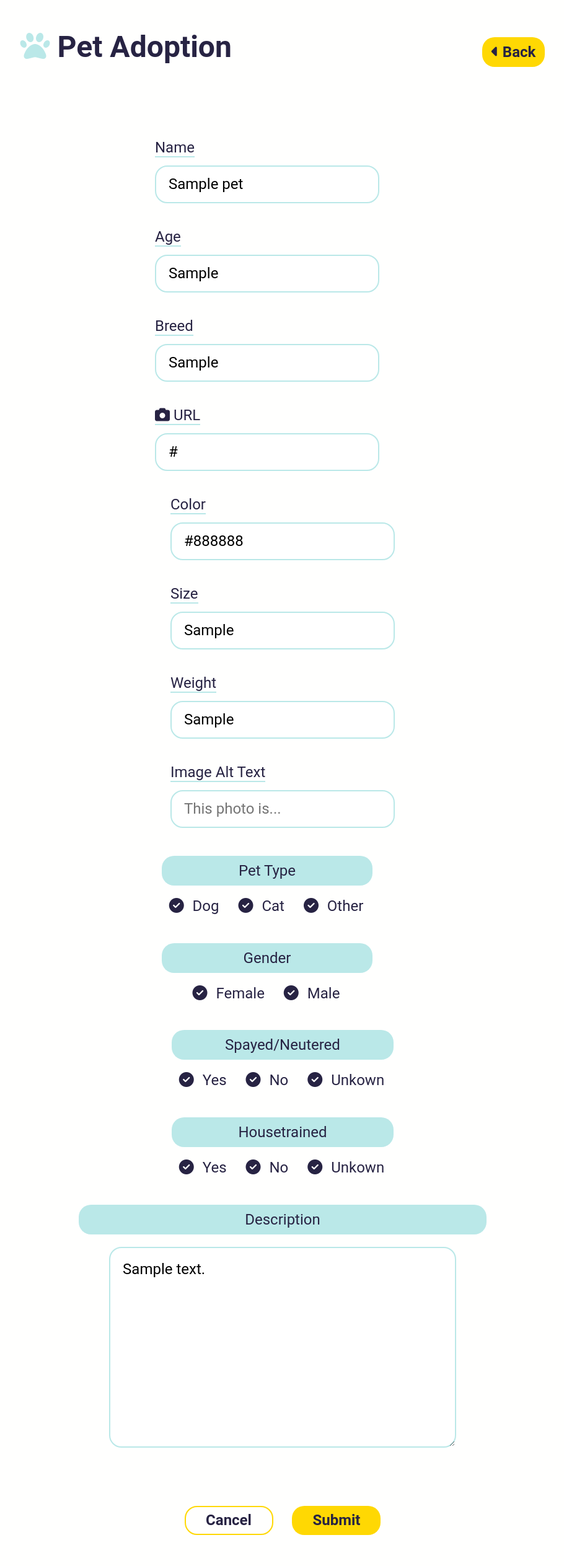
After one commit to Shortyss/Examples, a Flask app: page /edit/1 in a window 1280 px wide. The commit adds this page. Shown: the whole page at 62% size, without its empty margins (184-1094 px from the left). Run offline with Flask 3, Linux system fonts and the light colour scheme; tables that the repository leaves empty hold one stand-in row (values such as "Sample post"); some libraries are stand-ins or nearby versions.

Commit message:
final site add pet

```diff
--- a/main.py
+++ b/main.py
@@ -34,6 +34,35 @@ def pet(id):
     pet = Pet.query.get_or_404(id)
     return render_template("pet.html", pet=pet)
 
+@app.route("/edit/<id>", methods=['GET', 'POST'])
+def edit_pet(id):
+    pet = Pet.query.get(id)
+    if request.form:
+        pet.name = request.form['name']
+        pet.age = request.form['age']
+        pet.breed = request.form['breed']
+        pet.color = request.form['color']
+        pet.weight = request.form['weight']
+        pet.size = request.form['size']
+        pet.url = request.form['url']
+        pet.url_tag = request.form['alt']
+        pet.pet = request.form['pet']
+        pet.gender = request.form['gender']
+        pet.spay = request.form['spay']
+        pet.house_trained = request.form['housetrained']
+        pet.description = request.form['description']
+        db.session.commit()
+        return redirect(url_for('index'))
+    return render_template("editpet.html", pet=pet)
+
+
+@app.route('/remove/<id>')
+def remove_pet(id):
+    pet = Pet.query.get(id)
+    db.session.delete(pet)
+    db.session.commit()
+    return redirect(url_for('index'))
+
 
 # MVC - model view controller - Flask
 # MVP - model view presenter - Netter PHP
--- /dev/null
+++ b/templates/editpet.html
@@ -0,0 +1,125 @@
+{% extends 'layout.html' %}
+
+{% block button %}
+    <a class="back-btn" href="{{ url_for('index') }}">
+        <i class="fas fa-caret-left"></i>
+        Back
+    </a>
+{% endblock %}
+
+{% block content %}
+<section id="pet-cards">
+    <form id="form" action="{{ url_for('edit_pet', id=pet.id) }}" method="POST">
+        <div class="columns">
+            <div class="col1">
+                <div class="form-container">
+                    <label for="name">Name</label>
+                    <input id="name" name="name" type="text" placeholder="Fuzzy Wuzzy" value="{{ pet.name }}">
+                </div>
+                <div class="form-container">
+                    <label for="age">Age</label>
+                    <input id="age" name="age" type="text" placeholder="6 months" value="{{ pet.age }}">
+                </div>
+                <div class="form-container">
+                    <label for="breed">Breed</label>
+                    <input id="breed" name="breed" type="text" placeholder="American Shorthair" value="{{ pet.breed }}">
+                </div>
+                <div class="form-container">
+                    <label for="url"><i class="fas fa-camera"></i> URL</label>
+                    <input id="url" name="url" type="text" placeholder="Photo link" value="{{ pet.url }}">
+                </div>
+            </div>
+            <div class="col2">
+                <div class="form-container">
+                    <label for="color">Color</label>
+                    <input id="color" name="color" type="text" placeholder="Grey" value="{{ pet.color }}">
+                </div>
+                <div class="form-container">
+                    <label for="size">Size</label>
+                    <input id="size" name="size" type="text" placeholder="Medium" value="{{ pet.size }}">
+                </div>
+                <div class="form-container">
+                    <label for="weight">Weight</label>
+                    <input id="weight" name="weight" type="text" placeholder="5lbs" value="{{ pet.weight }}">
+                </div>
+                <div class="form-container">
+                    <label for="alt">Image Alt Text</label>
+                    <input id="alt" name="alt" type="text" placeholder="This photo is..." value="{{ pet.alt }}">
+                </div>
+            </div>
+        </div>
+        <div class="columns">
+            <div class="col1">
+                <fieldset>
+                    <div>
+                        <legend>Pet Type</legend>
+                        <input id="dog" type="radio" name="pet" value="Dog" {% if pet.pet_type == 'Dog' %} checked {% endif %}>
+                        <i class="fas fa-check-circle"></i>
+                        <label for="dog">Dog</label>
+                        <input id="cat" type="radio" name="pet" value="Cat" {% if pet.pet_type == 'Cat' %} checked {% endif %}>
+                        <i class="fas fa-check-circle"></i>
+                        <label for="cat">Cat</label>
+                        <input id="other" type="radio" name="pet" value="Other" {% if pet.pet_type == 'Other' %} checked {% endif %}>
+                        <i class="fas fa-check-circle"></i>
+                        <label for="other">Other</label>
+                    </div>
+                </fieldset>
+                <fieldset>
+                    <div>
+                        <legend>Gender</legend>
+                        <input id="female" type="radio" name="gender" value="Female" {% if pet.gender == 'Female' %} checked {% endif %}>
+                        <i class="fas fa-check-circle"></i>
+                        <label for="female">Female</label>
+                        <input id="male" type="radio" name="gender" value="Male" {% if pet.gender == 'Male' %} checked {% endif %}>
+                        <i class="fas fa-check-circle"></i>
+                        <label for="male">Male</label>
+                    </div>
+                </fieldset>
+            </div>
+            <div class="col2">
+                <fieldset>
+                    <div>
+                        <legend>Spayed/Neutered</legend>
+                        <input id="true" type="radio" name="spay" value="Yes" {% if pet.spay == 'Yes' %} checked {% endif %}>
+                        <i class="fas fa-check-circle"></i>
+                        <label for="true">Yes</label>
+                        <input id="false" type="radio" name="spay" value="No" {% if pet.spay == 'No' %} checked {% endif %}>
+                        <i class="fas fa-check-circle"></i>
+                        <label for="false">No</label>
+                        <input id="na" type="radio" name="spay" value="Unknown" {% if pet.spay == 'Unknown' %} checked {% endif %}>
+                        <i class="fas fa-check-circle"></i>
+                        <label for="na">Unkown</label>
+                    </div>
+                </fieldset>
+                <fieldset>
+                    <div>
+                        <legend>Housetrained</legend>
+                        <input id="yes" type="radio" name="housetrained" value="Yes" {% if pet.house_trained == 'Yes' %} checked {% endif %}>
+                        <i class="fas fa-check-circle"></i>
+                        <label for="yes">Yes</label>
+                        <input id="no" type="radio" name="housetrained" value="No" {% if pet.house_trained == 'No' %} checked {% endif %}>
+                        <i class="fas fa-check-circle"></i>
+                        <label for="no">No</label>
+                        <input id="unkown" type="radio" name="housetrained" value="Unknown" {% if pet.house_trained == 'Unknown' %} checked {% endif %}>
+                        <i class="fas fa-check-circle"></i>
+                        <label for="unkown">Unkown</label>
+                    </div>
+                </fieldset>
+            </div>
+        </div>
+        <fieldset id="descr">
+            <div>
+                <legend>Description</legend>
+                <label for="description" style="display: none;">Description</label>
+                <textarea name="description" id="description" cols="30" rows="10"
+                          placeholder="This pet is...">{{ pet.description }}</textarea>
+            </div>
+        </fieldset>
+        <div id="form-buttons">
+            <button type="reset">Cancel</button>
+            <button type="submit">Submit</button>
+        </div>
+    </form>
+</section>
+<script src="/static/js/app.js" async defer></script>
+{% endblock %}
--- a/templates/pet.html
+++ b/templates/pet.html
@@ -56,8 +56,8 @@
     </div>
 </section>
 <section id="edit-delete">
-<!--    <a href="{{ url_for('edit_pet', id=pet.id) }}"><i class="far fa-edit"></i>Edit</a>-->
-<!--    <a href="{{ url_for('remove_pet', id=pet.id) }}"><i class="far fa-trash-alt"></i>Delete</a>-->
+<--    <a href="{{ url_for('edit_pet', id=pet.id) }}"><i class="far fa-edit"></i>Edit</a>-->
+<--    <a href="{{ url_for('remove_pet', id=pet.id) }}"><i class="far fa-trash-alt"></i>Delete</a>-->
 </section>
-<!--<script src="static/js/app.js"></script>-->
+<--<script src="static/js/app.js"></script>-->
 {% endblock %}
--- /dev/null
+++ b/templates/static/js/app.js
@@ -0,0 +1,10 @@
+window.addEventListener('load', (event) => {
+    // form radio buttons interactions
+    const radioCircles = document.getElementsByClassName('fa-check-circle');
+
+    for (let i = 0; i < radioCircles.length; i++) {
+        radioCircles[i].addEventListener('click', ()=>{
+            (radioCircles[i].previousSibling.previousSibling.checked == true) ? radioCircles[i].previousSibling.previousSibling.checked = false : radioCircles[i].previousSibling.previousSibling.checked = true;
+        });
+    };
+});
```
